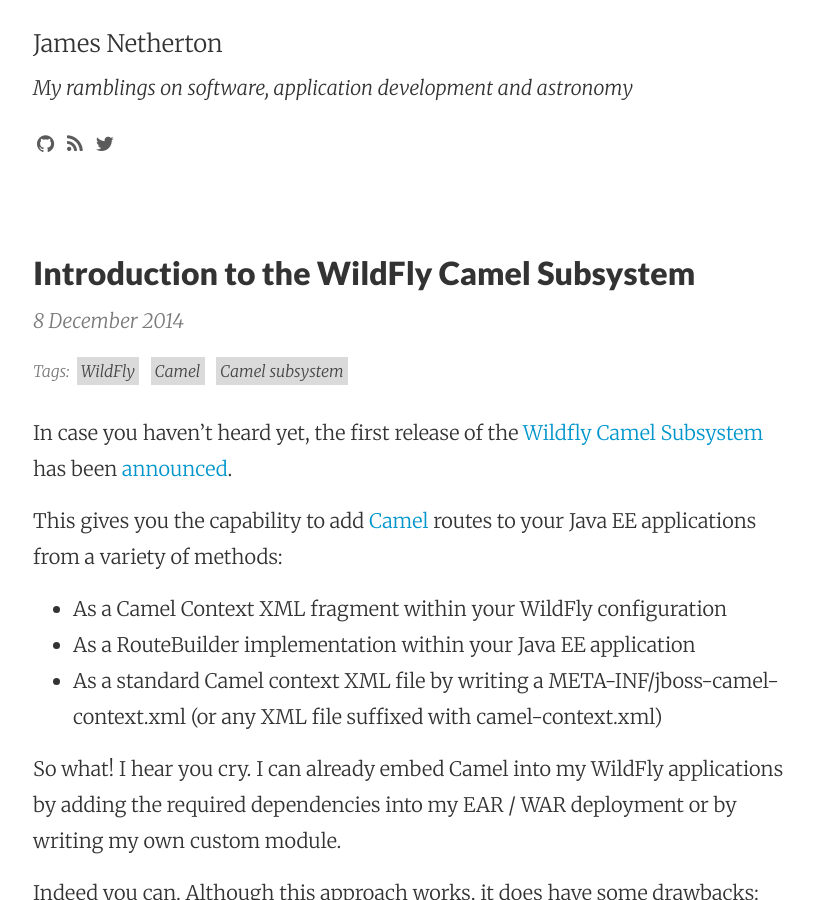
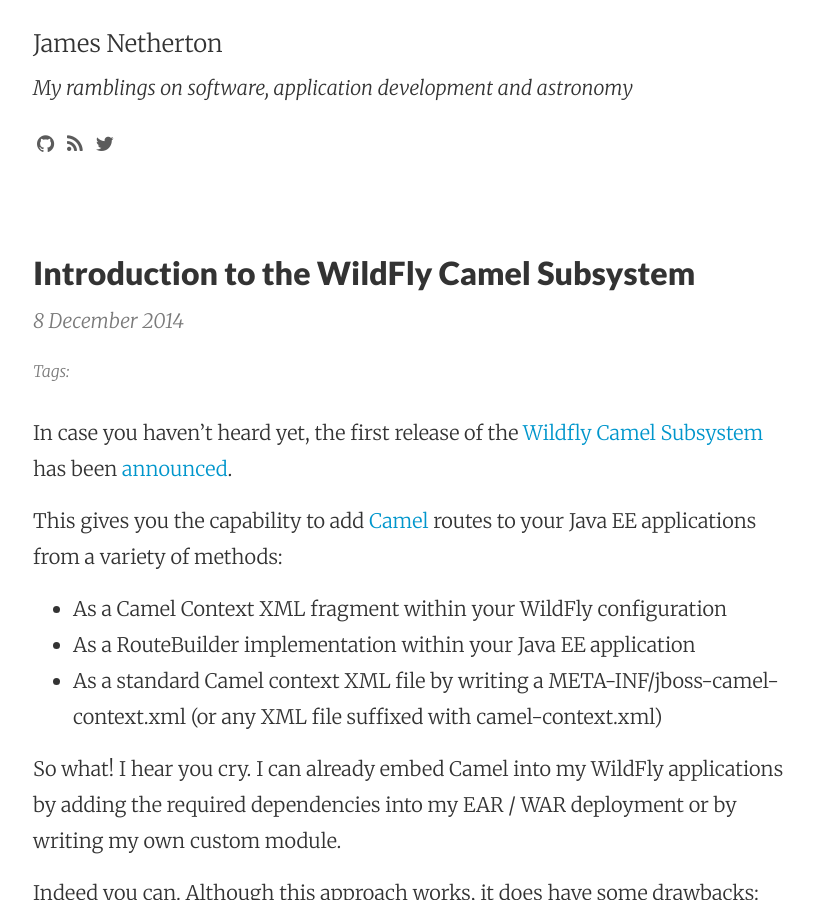
Before and after one commit to jamesnetherton/jamesnetherton.github.io, a Jekyll site: the page built from _posts/2014-12-08-introduction-to-the-wildfly-camel-subsystem.md, in a window 1280 px wide and 900 px high. Shown: the whole window, without its empty margins (223-1036 px from the left). Built offline with Jekyll 4.4.1, drawn with Linux system fonts in a browser that asks for light colours; nearby versions of some CDN libraries.

Commit message:
Remove tags pending fix

```diff
--- a/_posts/2014-12-08-introduction-to-the-wildfly-camel-subsystem.md
+++ b/_posts/2014-12-08-introduction-to-the-wildfly-camel-subsystem.md
@@ -2,7 +2,6 @@
 layout:     post
 title: "Introduction to the WildFly Camel Subsystem"
 summary: "A brief introduction to getting started with the WildFly Camel Subsystem"
-tags: [WildFly, Camel, Camel subsystem]
 ---
 
 In case you haven't heard yet, the first release of the [Wildfly Camel Subsystem](https://github.com/wildfly-extras/wildfly-camel) has been  [announced](http://camel.465427.n5.nabble.com/Camel-subsystem-on-WildFly-td5759852.html).
```
Also changed, not shown: _posts/2015-06-06-deforking-celestron-cpc-925.md (+0 -1 lines).
